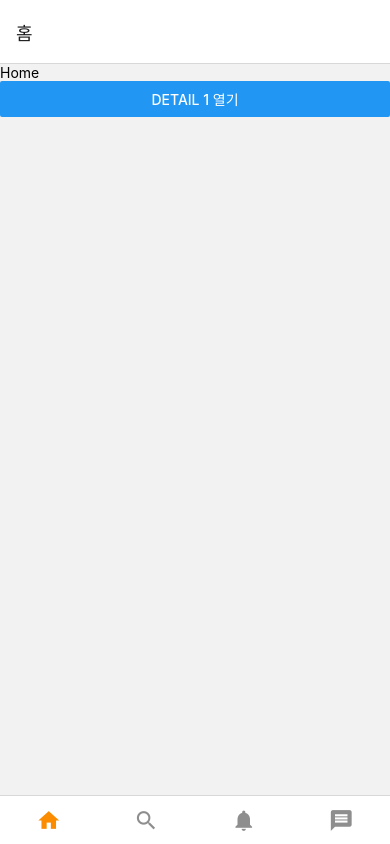
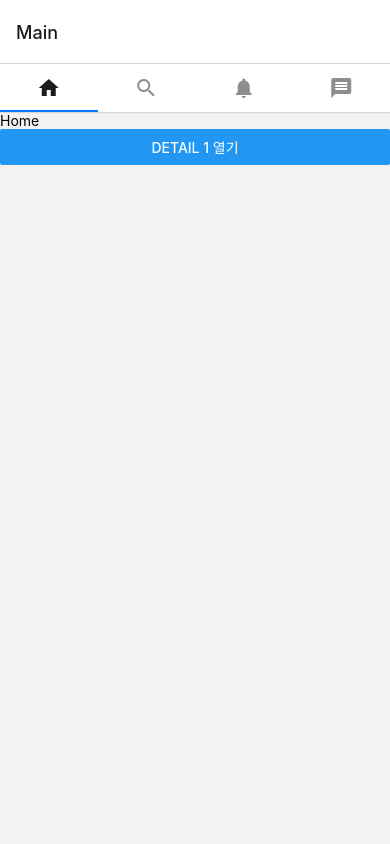
Before and after one commit to darkmyu/rn-book, a React Native app in the folder LearnReactNavigation/: screen /Main in a window 390 px wide. Built offline with nearby package versions, Linux system fonts and the light colour scheme.

Commit message:
상단 탭 네비게이터로 변경

```diff
--- a/LearnReactNavigation/App.tsx
+++ b/LearnReactNavigation/App.tsx
@@ -17,11 +17,7 @@
   return (
     <NavigationContainer>
       <Stack.Navigator>
-        <Stack.Screen
-          name="Main"
-          component={MainScreen}
-          options={{headerShown: false}}
-        />
+        <Stack.Screen name="Main" component={MainScreen} />
         <Stack.Screen name="Detail" component={DetailScreen} />
       </Stack.Navigator>
     </NavigationContainer>
--- a/LearnReactNavigation/package.json
+++ b/LearnReactNavigation/package.json
@@ -12,15 +12,18 @@
   "dependencies": {
     "@react-navigation/bottom-tabs": "^6.5.11",
     "@react-navigation/drawer": "^6.6.6",
+    "@react-navigation/material-top-tabs": "^6.6.5",
     "@react-navigation/native": "^6.1.9",
     "@react-navigation/native-stack": "^6.9.17",
     "@types/react-native-vector-icons": "^6.4.18",
     "react": "18.2.0",
     "react-native": "0.72.7",
     "react-native-gesture-handler": "^2.14.0",
+    "react-native-pager-view": "^6.2.3",
     "react-native-reanimated": "^3.6.1",
     "react-native-safe-area-context": "^4.7.4",
     "react-native-screens": "^3.27.0",
+    "react-native-tab-view": "^3.5.2",
     "react-native-vector-icons": "^10.0.2"
   },
   "devDependencies": {
--- a/LearnReactNavigation/screens/MainScreen.tsx
+++ b/LearnReactNavigation/screens/MainScreen.tsx
@@ -1,7 +1,5 @@
-import {
-  BottomTabScreenProps,
-  createBottomTabNavigator,
-} from '@react-navigation/bottom-tabs';
+import {BottomTabScreenProps} from '@react-navigation/bottom-tabs';
+import {createMaterialTopTabNavigator} from '@react-navigation/material-top-tabs';
 import {CompositeScreenProps} from '@react-navigation/native';
 import {NativeStackScreenProps} from '@react-navigation/native-stack';
 import React from 'react';
@@ -57,7 +55,7 @@
   );
 }
 
-const Tab = createBottomTabNavigator<RootTabParamList>();
+const Tab = createMaterialTopTabNavigator<RootTabParamList>();
 
 function MainScreen() {
   return (
@@ -65,16 +63,13 @@
       initialRouteName="Home"
       screenOptions={{
         tabBarShowLabel: false,
-        tabBarActiveTintColor: '#fb8c00',
       }}>
       <Tab.Screen
         name="Home"
         component={HomeScreen}
         options={{
           title: '홈',
-          tabBarIcon: ({color, size}) => (
-            <Icon name="home" color={color} size={size} />
-          ),
+          tabBarIcon: ({color}) => <Icon name="home" color={color} size={24} />,
         }}
       />
       <Tab.Screen
@@ -82,8 +77,8 @@
         component={SearchScreen}
         options={{
           title: '검색',
-          tabBarIcon: ({color, size}) => (
-            <Icon name="search" color={color} size={size} />
+          tabBarIcon: ({color}) => (
+            <Icon name="search" color={color} size={24} />
           ),
         }}
       />
@@ -92,8 +87,8 @@
         component={NotificationScreen}
         options={{
           title: '알림',
-          tabBarIcon: ({color, size}) => (
-            <Icon name="notifications" color={color} size={size} />
+          tabBarIcon: ({color}) => (
+            <Icon name="notifications" color={color} size={24} />
           ),
         }}
       />
@@ -102,8 +97,8 @@
         component={MessageScreen}
         options={{
           title: '메시지',
-          tabBarIcon: ({color, size}) => (
-            <Icon name="message" color={color} size={size} />
+          tabBarIcon: ({color}) => (
+            <Icon name="message" color={color} size={24} />
           ),
         }}
       />
```
Also changed, not shown: 2 other files (tests, documents, lock files or other folders).
